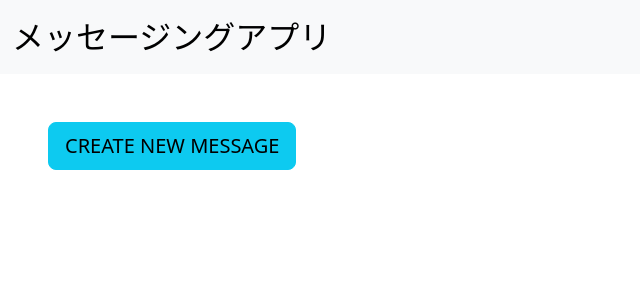
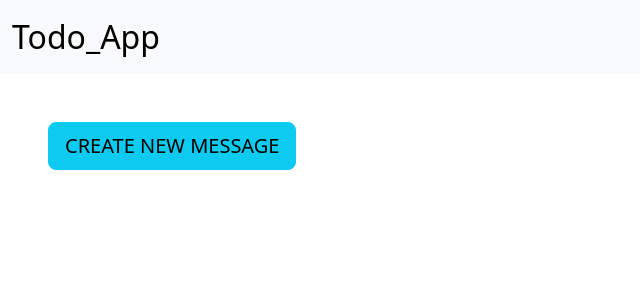
Before and after one commit to masakazu268/todo-app-new, a Flask app: page / in a window 1280 px wide. Shown: the top 300 px of the page, without its empty margins (0-640 px from the left). Run offline with Flask 3, Linux system fonts and the light colour scheme; some libraries are stand-ins or nearby versions.

Commit message:
title-commit

```diff
--- a/templates/base.html
+++ b/templates/base.html
@@ -10,7 +10,7 @@
 <body>
     <nav class="navbar bg-body-tertiary">
         <div class="container-fluid">
-          <a class="navbar-brand" href="/" style="font-size: 2rem;">メッセージングアプリ</a>
+          <a class="navbar-brand" href="/" style="font-size: 2rem;">Todo_App</a>
         </div>
       </nav>
       {% block body %}{% endblock %}
```
